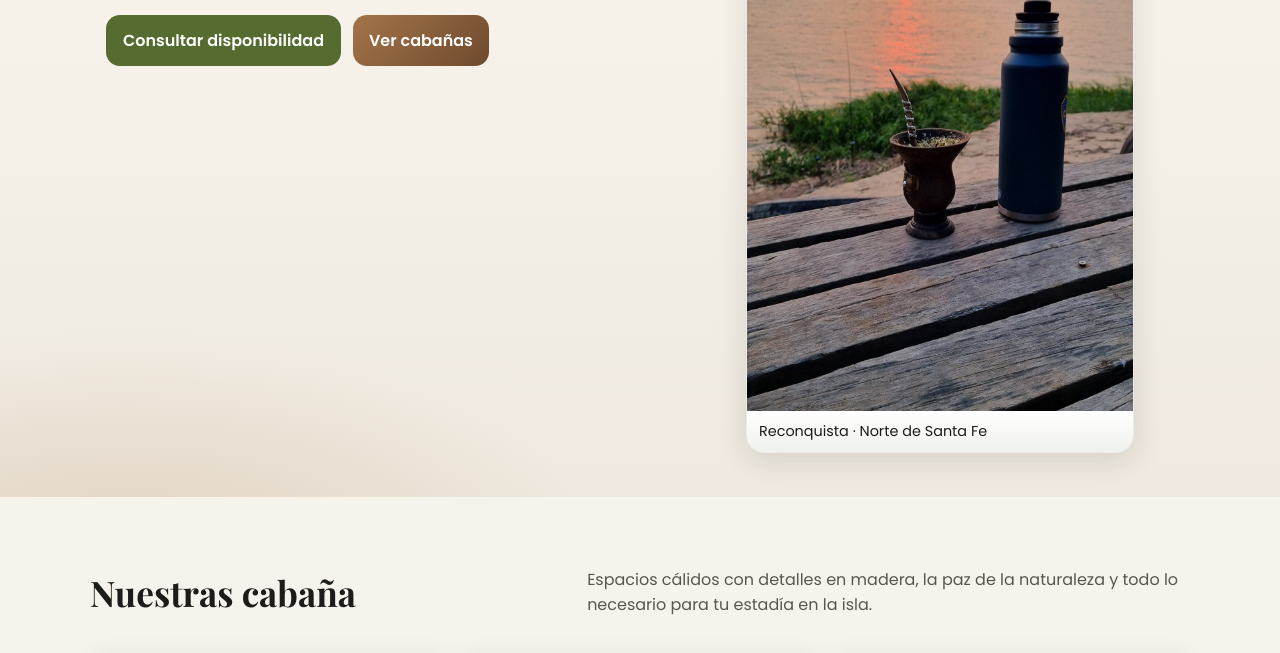
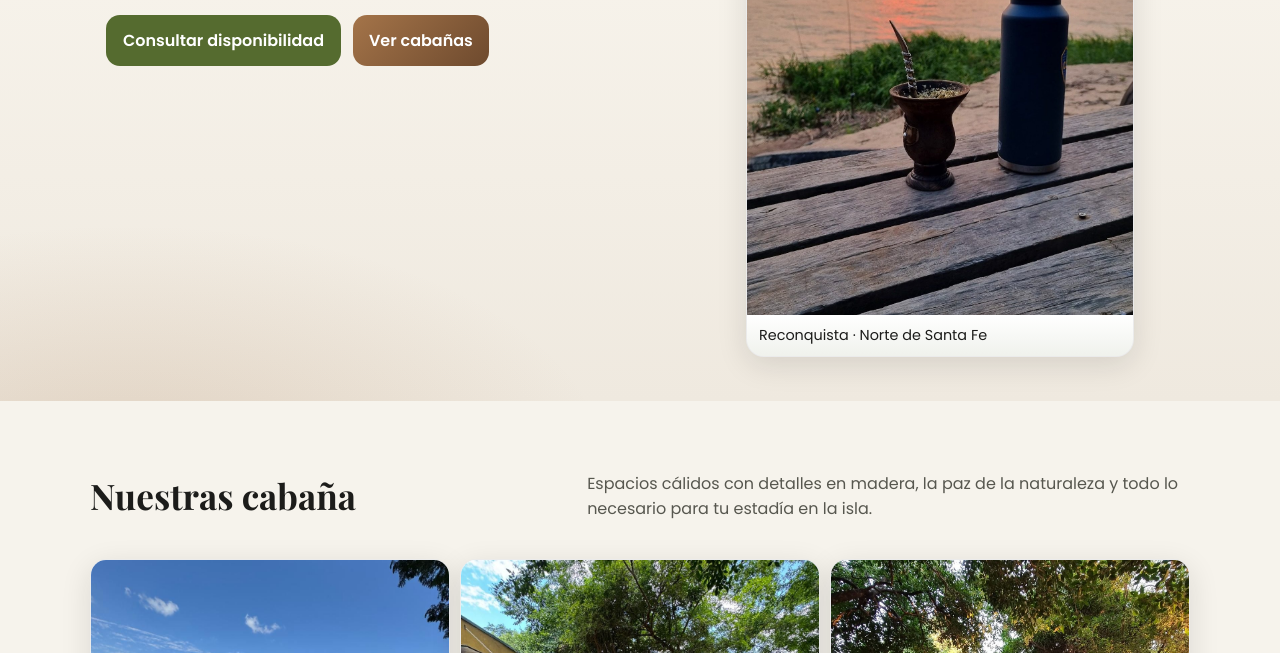
Before and after one commit to aguaralodge/CABA-A-EN-LA-ISLA, a plain HTML site: page index.html in a window 1280 px wide. Shown: the part 296-949 px from the top of the page. Drawn offline with nearby package versions, Linux system fonts and the light colour scheme; no server answers.

Commit message:
Update style.css

```diff
--- a/style.css
+++ b/style.css
@@ -34,7 +34,7 @@ h1{font-family:'Playfair Display',serif;font-size:clamp(2rem,5vw,3.1rem);margin:
 .btn--filled{background:var(--verde-militar);color:#fff;border-color:transparent}
 .btn--wood{background:linear-gradient(135deg,var(--madera),var(--madera-osc));color:#fff;border:none}
 .hero__card{border-radius:18px;overflow:hidden;box-shadow:var(--sombra);border:1px solid rgba(0,0,0,.08);background:#fff}
-.hero__img{aspect-ratio:2/3;width:100%;object-fit:cover;display:block}
+.hero__img{aspect-ratio:4/5;width:100%;object-fit:cover;display:block}
 .hero__caption{padding:10px 12px;background:linear-gradient(0deg, rgba(85,107,47,.09), transparent);font-size:.9rem}
 section{padding:54px 16px} .wrap{max-width:1100px;margin:auto}
 .section__title{display:flex;align-items:center;justify-content:space-between;margin-bottom:22px}
```
